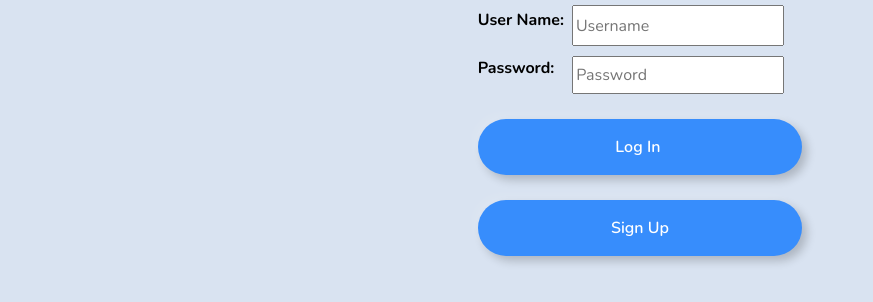
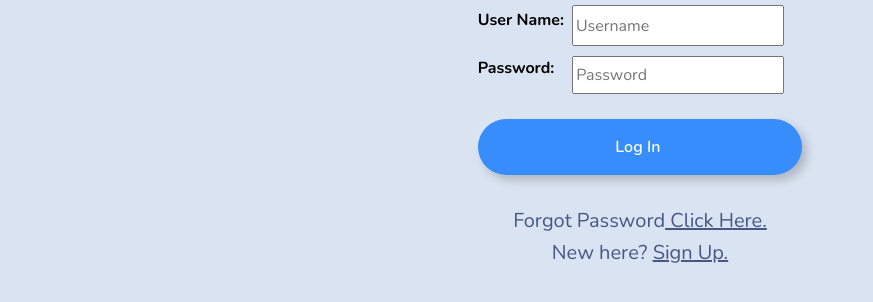
Before and after one commit to MoOjud/TheTECH_Hub, a plain HTML site: page TechHubLogin.html in a window 1280 px wide. Shown: the part 128-430 px from the top of the page, without its empty margins (0-873 px from the left). Drawn offline with nearby package versions, Linux system fonts and the light colour scheme.

Commit message:
Linked the login page to Sign Up page

```diff
--- a/TechHubLogin.html
+++ b/TechHubLogin.html
@@ -1,4 +1,4 @@
- <!DOCTYPE html>
+<!DOCTYPE html>
 <html>
 <head>
     <meta charset="utf-8" />
@@ -30,7 +30,9 @@
         <br><br>
         </div>
         <input type="button" class="btn btn-outline-primary" name="log" id="log" value="Log In " style="margin:15px 0px 10px;">
-        <input type="button" class="btn btn-outline-primary" name="log" id="log" value="Sign Up" style="margin:15px 0px 10px;">
+        <br>
+        <h5>Forgot Password<a href="forgot_password.html"> Click Here.</a></h5>
+        <h5>New here? <a href="SignUp.html">Sign Up.</a></h5>
         </div>
     </form>
     </div>
```
